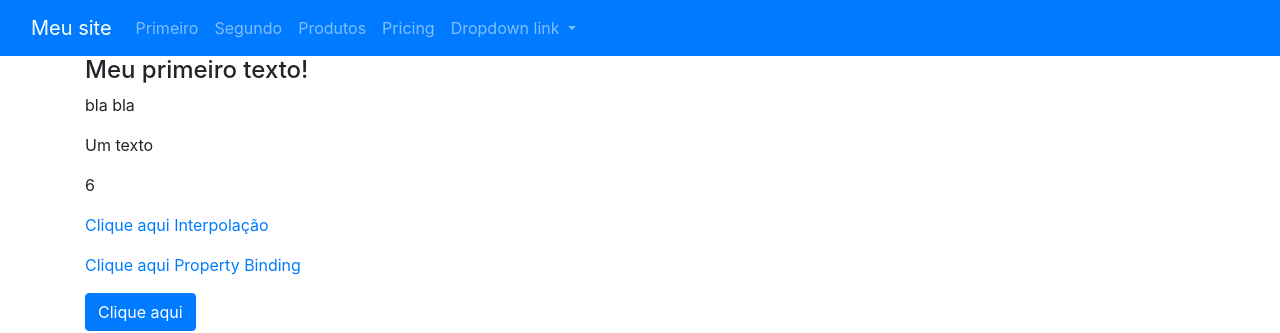
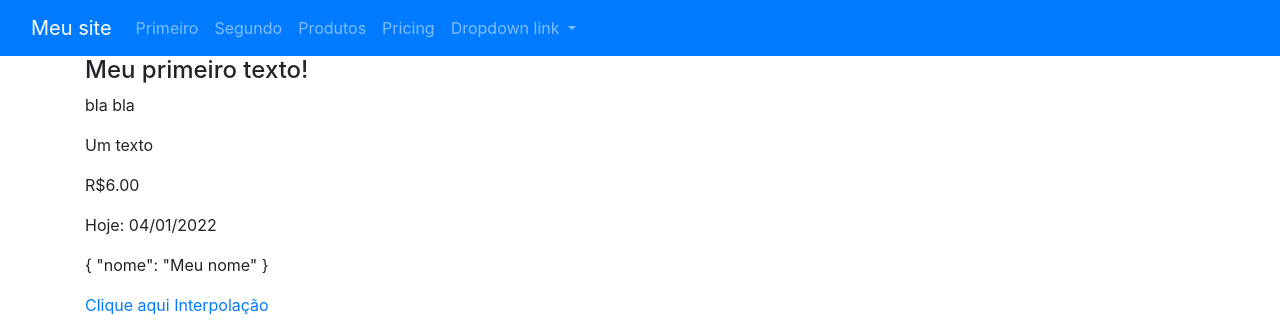
Before and after one commit to erickmind/Curso-Spring-Boot, an Angular app in the folder front/: page /home in a window 1280 px wide. Shown: the top 333 px of the page. Built offline with nearby package versions, Linux system fonts and the light colour scheme; no server answers.

Commit message:
lazy load + pipe

```diff
--- a/front/src/app/app-routing.module.ts
+++ b/front/src/app/app-routing.module.ts
@@ -2,7 +2,6 @@ import { NgModule } from '@angular/core';
 import { RouterModule, Routes } from '@angular/router';
 import { HomeComponent } from './home/home.component';
 import { PrimeiroComponent } from './primeiro/primeiro.component';
-import { ProdutosListComponent } from './produtos/produtos-list/produtos-list.component';
 import { SegundoComponent } from './segundo/segundo.component';
 
 const routes: Routes = [
@@ -10,6 +9,9 @@ const routes: Routes = [
   { path: 'home' , component : HomeComponent},
   { path: 'primeiro' , component : PrimeiroComponent},
   { path: 'segundo',  component: SegundoComponent},
+
+  // Lazy load
+  { path: 'produtos', loadChildren : () => import( './produtos/produtos.module' ).then( m => m.ProdutosModule ) }
 ];
 
 @NgModule({
--- a/front/src/app/home/home.component.html
+++ b/front/src/app/home/home.component.html
@@ -4,7 +4,11 @@
 
 <p>{{ getMinhaVariavel() }}</p>
 
-<p> {{ 1+5 }}</p>
+<p> {{ 1+5 | currency:'BRL' }}</p>
+
+<p> Hoje: {{ hoje | date:'dd/MM/yyyy'  }} </p>
+
+<p> {{ obj | json }} </p>
 
 <p>
   <a href= "{{ site }}" target = 'blank'> Clique aqui Interpolação </a>
@@ -35,4 +39,4 @@
 
 <app-segundo></app-segundo>
 
-<app-produtos-list></app-produtos-list>
+<!-- <app-produtos-list></app-produtos-list> -->
--- a/front/src/app/home/home.component.ts
+++ b/front/src/app/home/home.component.ts
@@ -10,6 +10,9 @@ export class HomeComponent {
   title = 'bla bla';
   minhaVariavel = "Angular 9";
   meuTexto; // Variavel global do metodo
+
+  hoje = new Date();
+  obj = { nome : 'Meu nome'};
 
   site = "http://grandeporte.com.br";
 
--- a/front/src/app/produtos/produto-form/produto-form.component.html
+++ b/front/src/app/produtos/produto-form/produto-form.component.html
@@ -14,7 +14,7 @@
       <app-form-errors [isError] = "isFieldValid( 'preco' )!"></app-form-errors>
     </div>
 
-    <button type="submit" class="btn btn-primary">Salvar</button>
+    <button type="submit" class="btn btn-primary"> {{ buttonText }} </button>
 </form>
 
 <p>
--- a/front/src/app/produtos/produto-form/produto-form.component.ts
+++ b/front/src/app/produtos/produto-form/produto-form.component.ts
@@ -1,7 +1,7 @@
-import { ThrowStmt } from '@angular/compiler';
 import { Component, OnInit } from '@angular/core';
 import { FormBuilder, FormGroup, Validators } from '@angular/forms';
 import { ActivatedRoute, Router } from '@angular/router';
+import { ToastrService } from 'ngx-toastr';
 import { ProdutoService } from '../produto.service';
 
 @Component({
@@ -15,10 +15,13 @@ export class ProdutoFormComponent implements OnInit {
   id_produto! : number;
   isEdition : boolean = false;
 
+  buttonText : string = 'Salvar';
+
   constructor( private activatedRoute : ActivatedRoute,
     private produtoService : ProdutoService,
     private formBuilder : FormBuilder,
-    private router : Router
+    private router : Router,
+    private toastr : ToastrService
       ) {
 
         this.formulario = this.formBuilder
@@ -39,6 +42,7 @@ export class ProdutoFormComponent implements OnInit {
         //console.log( rotaParams?.['id'] );
           this.id_produto = rotaParams?.['id']
           this.get( rotaParams?.['id'] );
+          this.buttonText = 'Alterar';
           this.isEdition = true;
         }
       }
@@ -65,16 +69,16 @@ export class ProdutoFormComponent implements OnInit {
       this.produtoService.update( this.id_produto, this.formulario.value ).
       subscribe(
         ( response ) => {
-          alert('Produto alterado com sucesso');
-          this.router.navigate(['/produtos']);
+          this.toastr.info(' Produto editado com sucesso! ');
+          this.router.navigate(['produtos']);
         }
       );
     }else{
       this.produtoService.create( this.formulario.value )
       .subscribe(
         ( response ) => {
-          alert('Produto criado com sucesso');
-          this.router.navigate(['/produtos']);
+          this.toastr.success(' Produto criado com sucesso! ');
+          this.router.navigate(['produtos']);
         }
       );
     }
```
Also changed, not shown: front/src/app/app.module.ts (+6 -2 lines), front/src/app/produtos/produtos-routing.module.ts (+4 -4 lines), front/src/app/shared/shared.module.ts (+5 -4 lines).
